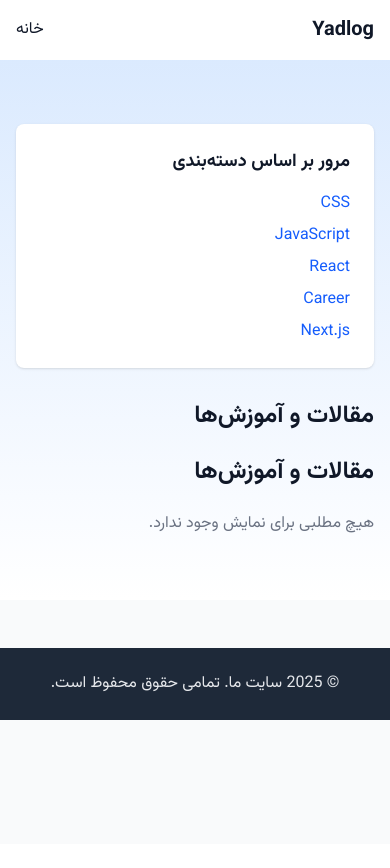
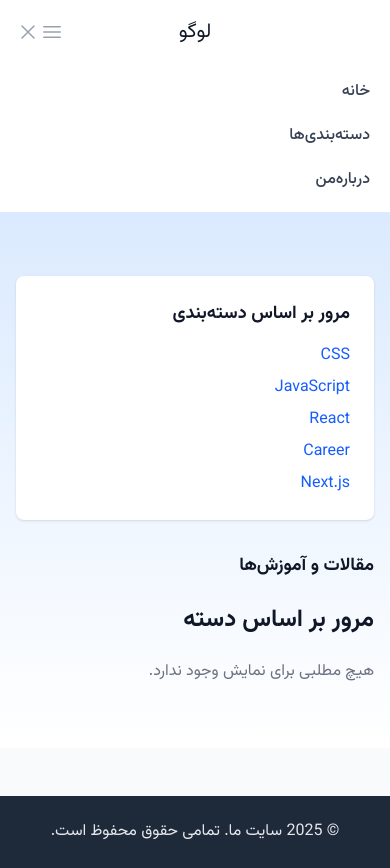
Before and after one commit to a-jalilian66/yadlog-backend, a Django app: page /en/ in a window 390 px wide. Before the commit the page ends 720 px from the top, so only its background shows below. Run offline with Django 4.2, Linux system fonts and the light colour scheme; style sheets or scripts are compiled from the project's sources; some libraries are stand-ins or nearby versions.

Commit message:
Setup TailwindCSS v4 with cleaned config, integrate Alpine.js for interactivity, and implement responsive mobile-friendly navigation menu.

```diff
--- /dev/null
+++ b/frontend/main.js
@@ -0,0 +1,4 @@
+import Alpine from 'alpinejs'
+
+window.Alpine = Alpine
+Alpine.start()
--- a/frontend/postcss.config.js
+++ /dev/null
@@ -1,6 +0,0 @@
-module.exports = {
-    plugins: [
-        require('@tailwindcss/postcss'),
-        require('autoprefixer'),
-    ],
-};
--- /dev/null
+++ b/frontend/postcss.config.mjs
@@ -0,0 +1,5 @@
+export default {
+  plugins: {
+    "@tailwindcss/postcss": {},
+  }
+}
--- a/frontend/style.css
+++ b/frontend/style.css
@@ -14,7 +14,12 @@
 }
 
 
-body {
-    font-family: Vazirmatn, ui-sans-serif !important;
-    font-weight: 400;
+/*body {*/
+/*    font-family: Vazirmatn, ui-sans-serif !important;*/
+/*    font-weight: 400;*/
+/*}*/
+
+@theme {
+    --color-primary: #E60067;
+    --font-display: 'Vazirmatn', sans-serif;
 }
--- a/src/templates/base.html
+++ b/src/templates/base.html
@@ -8,7 +8,7 @@
     <title>{% block title %}یاد لاگ{% endblock %}</title>
     <link href="{% static 'output.css' %}" rel="stylesheet">
 </head>
-<body class="bg-gray-50 text-gray-900 font-sans">
+<body class="bg-gray-50 text-gray-900 font-display">
 {% include 'partials/header.html' %}
 
 <main>
@@ -16,5 +16,7 @@
 </main>
 
 {% include 'partials/footer.html' %}
+<script src="{% static 'bundle.js' %}" defer></script>
+
 </body>
 </html>
--- a/src/templates/home.html
+++ b/src/templates/home.html
@@ -10,8 +10,10 @@
             <!-- 📝 Main Articles Section -->
 
             <div class="lg:col-span-8 order-2 lg:order-1">
-                <h2 class="text-2xl font-bold text-gray-900 mb-6">مقالات و آموزش‌ها</h2>
-                <h2 class="text-2xl font-bold text-gray-900 mb-6">مقالات و آموزش‌ها</h2>
+                <h2 class="font-bold text-gray-900 mb-6 text-lg bg-mint-500 ">مقالات و آموزش‌ها</h2>
+
+
+                <h2 class="text-2xl font-bold text-gray-900 mb-6">مرور بر اساس دسته</h2>
 
                 <div class="space-y-6">
                     {% for post in posts %}
--- a/src/templates/partials/header.html
+++ b/src/templates/partials/header.html
@@ -1,14 +1,59 @@
-<header class="bg-white shadow">
-    <div class="container mx-auto px-4 py-4 flex justify-between items-center">
-        <div class="logo">
-            <a href="{% url 'home' %}" class="text-xl font-bold">Yadlog</a>
+<nav class="bg-white shadow" x-data="{ open: false }" x-cloak>
+    <div class="mx-auto max-w-7xl px-2 sm:px-6 lg:px-8">
+        <div class="relative flex h-16 items-center justify-between">
+
+            <!-- دکمه موبایل -->
+            <div class="absolute inset-y-0 left-0 flex items-center sm:hidden">
+                <button type="button"
+                        @click="open = !open"
+                        class="relative inline-flex items-center justify-center rounded-md p-2 text-gray-400 hover:bg-gray-700 hover:text-white focus:ring-2 focus:ring-white"
+                        aria-controls="mobile-menu"
+                        :aria-expanded="open.toString()">
+
+                    <span class="sr-only">Open main menu</span>
+
+                    <!-- آیکون منوی بسته -->
+                    <svg x-show="!open" x-cloak class="size-6" fill="none" viewBox="0 0 24 24"
+                         stroke-width="1.5" stroke="currentColor">
+                        <path stroke-linecap="round" stroke-linejoin="round"
+                              d="M3.75 6.75h16.5M3.75 12h16.5m-16.5 5.25h16.5"/>
+                    </svg>
+
+                    <!-- آیکون منوی باز -->
+                    <svg x-show="open" x-cloak class="size-6" fill="none" viewBox="0 0 24 24"
+                         stroke-width="1.5" stroke="currentColor">
+                        <path stroke-linecap="round" stroke-linejoin="round"
+                              d="M6 18 18 6M6 6l12 12"/>
+                    </svg>
+                </button>
+            </div>
+
+            <!-- لوگو + منوی دسکتاپ -->
+            <div class="flex flex-1 items-center justify-center sm:items-stretch sm:justify-start">
+                <div class="flex shrink-0 items-center text-xl">
+                    <a href="{% url 'home' %}">لوگو</a>
+                </div>
+
+                <div class="hidden sm:mr-6 sm:block">
+                    <div class="flex gap-4">
+                        <a href="#" class="rounded-md px-3 py-2 text-sm font-medium hover:bg-gray-700 hover:text-white">خانه</a>
+                        <a href="#" class="rounded-md px-3 py-2 text-sm font-medium hover:bg-gray-700 hover:text-white">دسته‌بندی‌ها</a>
+                        <a href="#" class="rounded-md px-3 py-2 text-sm font-medium hover:bg-gray-700 hover:text-white">درباره‌من</a>
+                    </div>
+                </div>
+            </div>
         </div>
-        <nav>
-            <ul class="flex space-x-4">
-                <li><a href="{% url 'home' %}" class="hover:text-blue-600">خانه</a></li>
-{#                <li><a href="{% url 'articles' %}" class="hover:text-blue-600">مقالات</a></li>#}
-                {#                <li><a href="{% url 'tutorials' %}" class="hover:text-blue-600">آموزش‌ها</a></li>#}
-            </ul>
-        </nav>
     </div>
-</header>
+
+    <!-- منوی موبایل -->
+    <div class="sm:hidden" id="mobile-menu" x-show="open" x-cloak x-transition>
+        <div class="space-y-1 px-2 pt-2 pb-3">
+            <a href="#"
+               class="block rounded-md px-3 py-2 text-base font-medium text-gray-700 hover:bg-gray-700 hover:text-white">خانه</a>
+            <a href="#"
+               class="block rounded-md px-3 py-2 text-base font-medium text-gray-700 hover:bg-gray-700 hover:text-white">دسته‌بندی‌ها</a>
+            <a href="#"
+               class="block rounded-md px-3 py-2 text-base font-medium text-gray-700 hover:bg-gray-700 hover:text-white">درباره‌من</a>
+        </div>
+    </div>
+</nav>
```
Also changed, not shown: frontend/tailwind.config.js (deleted, +0 -16 lines).
